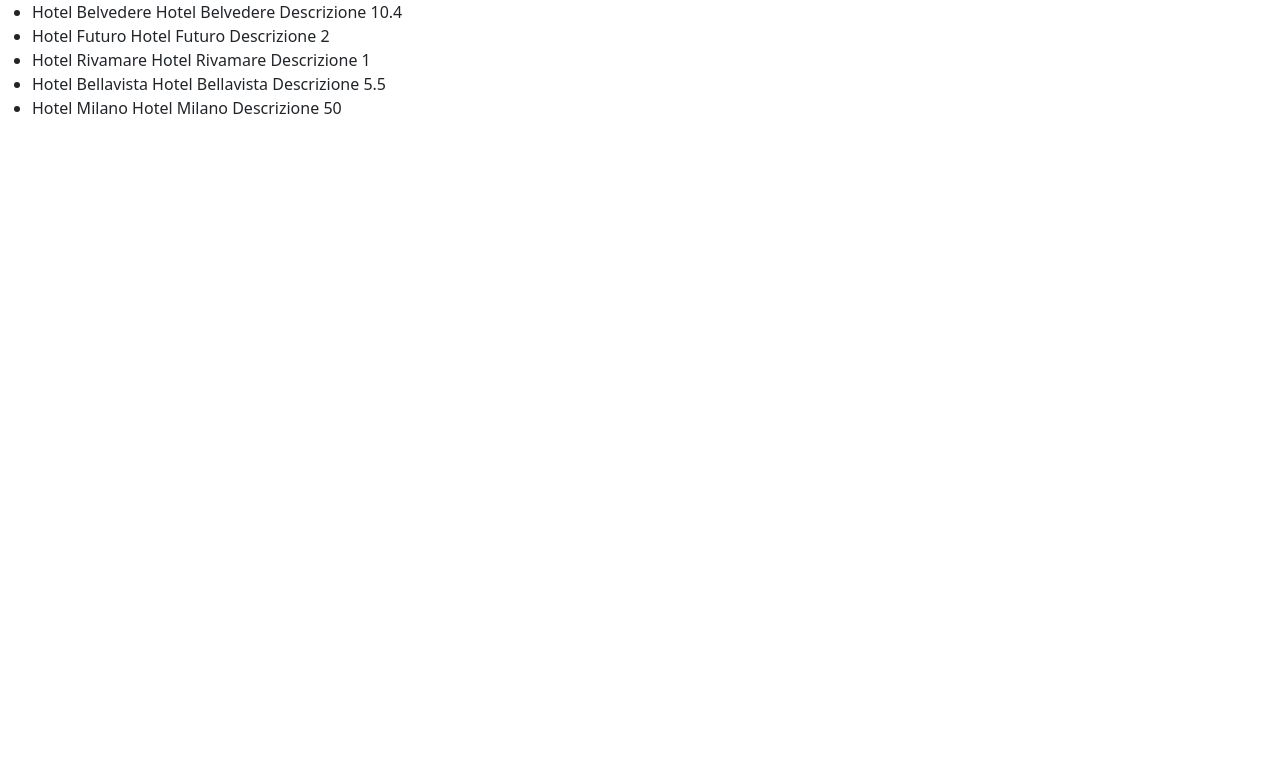
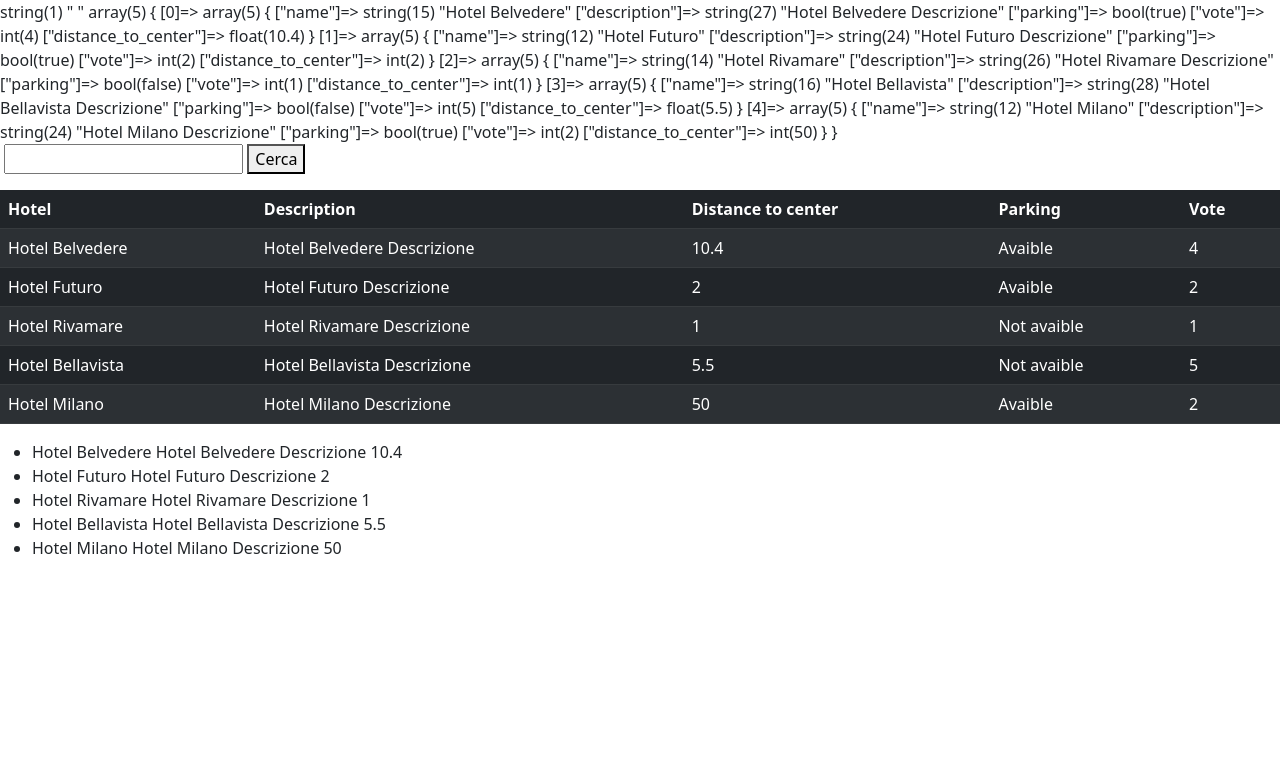
Before and after one commit to Marcosshyguy/php-hotel, a PHP site: page / in a window 1280 px wide. Shown: the top 783 px of the page. Run offline with PHP 8.4, Linux system fonts and the light colour scheme.

Commit message:
display the data in a table layout with bootstap

```diff
--- a/index.php
+++ b/index.php
@@ -39,7 +39,9 @@ $hotels = [
     ],
 
 ];
-// var_dump($hotels);
+$parking = ($_GET["thereIsParking"]) ?? " ";
+var_dump($parking);
+var_dump($hotels);
 ?>
 <!DOCTYPE html>
 <html lang="en">
@@ -53,17 +55,48 @@ $hotels = [
 </head>
 
 <body>
+    <form action="index.php" method="get">
+        <label for="thereIsParking"></label>
+        <input type="text" id="thereIsParking" name="thereIsParking">
+        <button type="submit">Cerca</button>
+    </form>
+
+    <table class="table table-striped table-dark table-hover">
+        <thead>
+            <tr>
+                <th scope="col">Hotel</th>
+                <th scope="col">Description</th>
+                <th scope="col">Distance to center</th>
+                <th scope="col">Parking</th>
+                <th scope="col">Vote</th>
+            </tr>
+        </thead>
+        <tbody>
+            <?php for ($i = 0; $i < count($hotels); $i++) {
+                $array = $hotels[$i]; ?>
+                <tr>
+                    <td><?php echo $array['name'] ?></td>
+                    <td><?php echo $array["description"] ?></td>
+                    <td><?php echo $array["distance_to_center"] ?></td>
+                    <td><?php if ($array["parking"] === true) {
+                            echo "Avaible";
+                        } else {
+                            echo "Not avaible";
+                        } ?>
+                    </td>
+                    <td><?php echo $array["vote"] ?></td>
+                </tr>
+            <?php } ?>
+        </tbody>
+    </table>
+
+
     <ul>
         <?php for ($i = 0; $i < count($hotels); $i++) {
             $array = $hotels[$i];
-            echo "<li>{$array['name']} {$array["description"]} {$array["distance_to_center"]}</li>";
-            // <!-- echo $array["name"];
-            // echo $array["description"];
-            // echo $array["parking"];
-            // // echo $array["vote"];
-            // echo $array["distance_to_center"];
-            // echo "<br />"; -->
-        } ?>
+        ?>
+            <li><?php echo "{$array['name']} {$array["description"]} {$array["distance_to_center"]} "; ?></li>
+        <?php } ?>
     </ul>
 </body>
 
```
